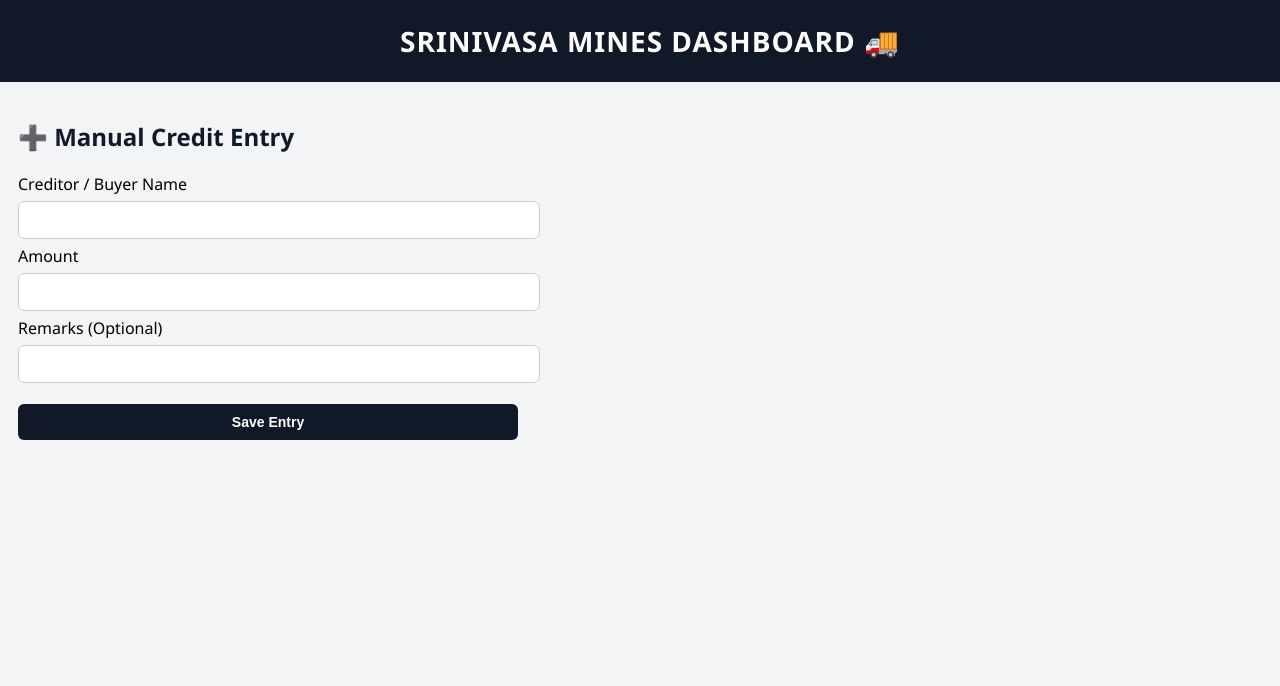
After one commit to bachammahesh-cyber/srinivasa-mines, a Flask app: page /manual-credit-entry in a window 1280 px wide. The commit adds this page. Shown: the top 686 px of the page. Run offline with Flask 3, Linux system fonts and the light colour scheme; the visitor is signed in with stand-in values (Sample User, id 1); some libraries are stand-ins or nearby versions.

Commit message:
updated credit report UI with manual entry button

```diff
--- a/app.py
+++ b/app.py
@@ -256,6 +256,44 @@ def credit_report():
     is_owner = session.get("role") == "owner"
     return render_template("credit_report.html", rows=rows, is_owner=is_owner)
 
+# ---------------- MANUAL CREDIT ENTRY ----------------
+@app.route("/manual-credit-entry", methods=["GET", "POST"])
+@login_required
+def manual_credit_entry():
+    if session.get("role") != "owner":
+        return redirect("/credit-report")
+
+    if request.method == "POST":
+        conn = get_db()
+        c = conn.cursor()
+
+        buyer = request.form["buyer"]
+        amount = float(request.form["amount"])
+        remarks = request.form.get("remarks", "")
+
+        date = datetime.now().date()
+
+        # Manual credit entry (no labour, no stones)
+        c.execute("""
+        INSERT INTO truck_sales(
+            date, buyer_name, labour_group_code,
+            stone_size, pieces, rate,
+            sadaram, total_amount, paid, balance, remarks
+        )
+        VALUES (%s,%s,%s,%s,%s,%s,%s,%s,%s,%s,%s)
+        """, (
+            date, buyer, "MANUAL",
+            "", 0, 0,
+            0, amount, 0, amount, remarks
+        ))
+
+        conn.commit()
+        conn.close()
+
+        return redirect("/credit-report")
+
+    return render_template("manual_credit_entry.html")
+
 
 # ---------------- LABOUR DASHBOARD ----------------
 @app.route("/labour-dashboard")
--- /dev/null
+++ b/templates/manual_credit_entry.html
@@ -0,0 +1,31 @@
+{% extends "base.html" %}
+{% block content %}
+
+<h2 style="margin-bottom:20px;">➕ Manual Credit Entry</h2>
+
+<form method="POST" style="max-width:500px;">
+
+    <label>Creditor / Buyer Name</label>
+    <input type="text" name="buyer" required>
+
+    <label>Amount</label>
+    <input type="number" step="0.01" name="amount" required>
+
+    <label>Remarks (Optional)</label>
+    <input type="text" name="remarks">
+
+    <button type="submit" style="
+        margin-top:15px;
+        padding:10px 16px;
+        background:#111827;
+        color:white;
+        border:none;
+        border-radius:6px;
+        font-weight:bold;
+    ">
+        Save Entry
+    </button>
+
+</form>
+
+{% endblock %}
```
Also changed, not shown: templates/credit_report.html (+68 -10 lines).
